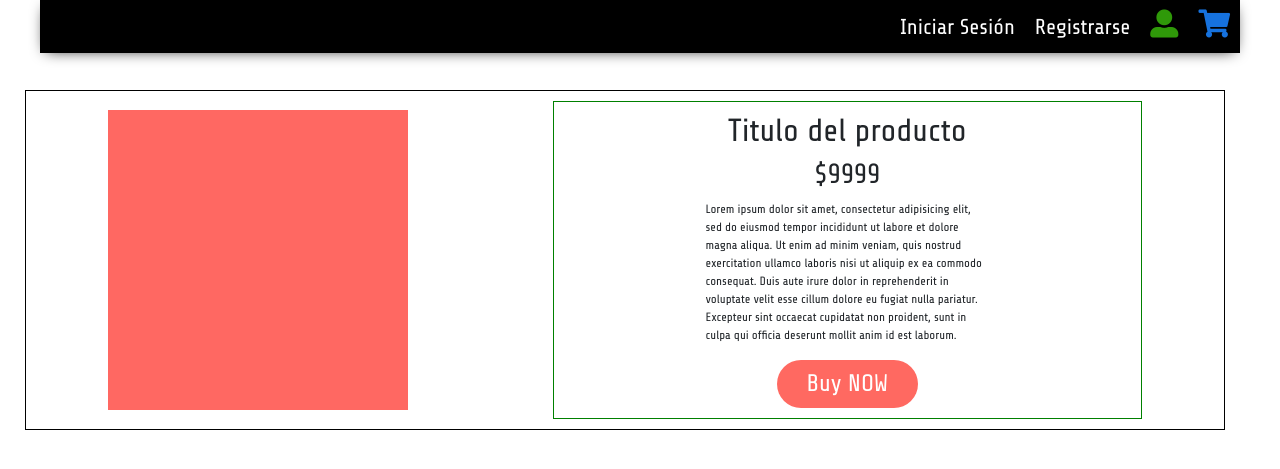
After one commit to OnnigPano/proyecto_integrador, a PHP site: page /detalle.php in a window 1280 px wide. The commit adds this page. Shown: the top 469 px of the page. Run offline with PHP 8.4, Linux system fonts and the light colour scheme; some libraries are stand-ins or nearby versions.

Commit message:
Detalle.php agregado

```diff
--- a/css/app.css
+++ b/css/app.css
@@ -353,3 +353,34 @@ span {
   -moz-box-shadow: 0px 3px 15px -6px rgba(0,0,0,1);
   box-shadow: 0px 3px 15px -6px rgba(0,0,0,1);
 }
+
+.container-detalle{
+  border: 1px black solid;
+  display: flex;
+  justify-content: space-around;
+  align-items: center;
+  width: 100%;
+  max-width: 1200px;
+  padding: 10px;
+  margin-top: 90px;
+}
+
+.container-datos-producto{
+  width: 50%;
+  display: flex;
+  flex-direction: column;
+  border: 1px green solid;
+  align-items: center;
+  justify-content:  space-between;
+  padding: 10px;
+}
+
+.container-datos-producto .button-oferta{
+  color: white;
+  background-color: #ff6961;
+}
+
+.container-datos-producto p{
+  font-size:1em;
+  width: 50%;
+}
--- /dev/null
+++ b/detalle.php
@@ -0,0 +1,37 @@
+<!DOCTYPE html>
+<html lang="en" dir="ltr">
+<head>
+  <meta charset="utf-8">
+  <meta name="viewport" content="width=device-width, initial-scale=1">
+  <link rel="stylesheet" href="css/app.css">
+  <title>Detalle</title>
+</head>
+  <body>
+
+
+
+    <div class="container">
+      <nav class="main-nav">
+        <ul>
+          <li><a href="#">Iniciar Sesión</a></li>
+          <li><a href="#">Registrarse</a></li>
+          <li><a href="profile.php"><i class="fas fa-user-alt"></i></a></li>
+          <li><a href="#"><i class="fas fa-shopping-cart"></i></a></li>
+        </ul>
+      </nav>
+      <div class="row">
+        <div class="container-detalle">
+          <div class="container-img">
+            <img src="images/rojo-pastel.jpg" alt="Foto Del Producto">
+          </div>
+          <div class="container-datos-producto">
+            <h2>Titulo del producto</h2>
+            <h3>$9999</h3>
+            <p >Lorem ipsum dolor sit amet, consectetur adipisicing elit, sed do eiusmod tempor incididunt ut labore et dolore magna aliqua. Ut enim ad minim veniam, quis nostrud exercitation ullamco laboris nisi ut aliquip ex ea commodo consequat. Duis aute irure dolor in reprehenderit in voluptate velit esse cillum dolore eu fugiat nulla pariatur. Excepteur sint occaecat cupidatat non proident, sunt in culpa qui officia deserunt mollit anim id est laborum.</p>
+            <button class="button-oferta" type="button" name="button">Buy NOW</button>
+          </div>
+        </div>
+      </div>
+    </div>
+  </body>
+</html>
```
